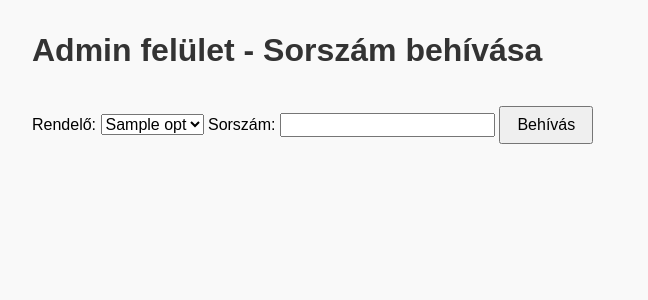
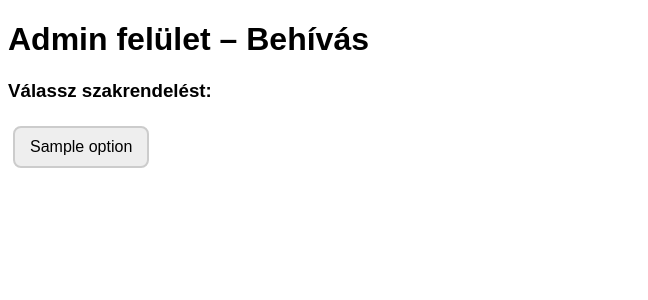
Before and after one commit to pancekristof/beteg-hivo, a Flask app: template templates/admin.html in a window 1280 px wide. Shown: the top 300 px of the page, without its empty margins (0-648 px from the left). Run offline with Flask 3, Linux system fonts and the light colour scheme; the template is opened without the code that fills it: most values are stand-ins (such as "Sample title", 1, 10 or a date in 2020); some libraries are stand-ins or nearby versions.

Commit message:
Add files via upload

```diff
--- a/app.py
+++ b/app.py
@@ -2,7 +2,7 @@ from flask import Flask, render_template, request, redirect
 
 app = Flask(__name__)
 
-# Előre definiált állomások
+# Szakrendelések és hozzájuk tartozó sorszámok
 data = {
     "Bőrgyógyászat": [],
     "Szemészet": [],
@@ -12,28 +12,28 @@ data = {
 # Behívott sorszámok
 called_numbers = []
 
-# Input oldal - beteg beléptetés
+# Input oldal – beteg belépés
 @app.route('/input', methods=['GET', 'POST'])
 def input_page():
     if request.method == 'POST':
         option = request.form['option']
         number = request.form['number']
-        if option in data:
+        if option in data and number:
             data[option].append(number)
         return redirect('/input')
     return render_template('input.html', options=list(data.keys()))
 
-# Admin oldal - hívásra alkalmas sorszámok
+# Admin oldal – sorszám behívás
 @app.route('/admin')
 def admin_page():
-    return render_template('admin.html', data=data)
+    return render_template('admin.html', data=data, called=called_numbers)
 
-# Kijelző oldal - sorszámok megjelenítése
+# Kijelző oldal – megjelenítés
 @app.route('/display')
 def display_page():
     return render_template('display.html', data=data, called=called_numbers)
 
-# Behívás - admin oldalról történik
+# Behívás kezelése
 @app.route('/call')
 def call_number():
     option = request.args.get('option')
@@ -42,6 +42,6 @@ def call_number():
         called_numbers.append(number)
     return '', 204
 
-# Fejlesztési mód helyi futtatásra
+# Lokális futtatáshoz
 if __name__ == '__main__':
     app.run(debug=True)
--- a/templates/admin.html
+++ b/templates/admin.html
@@ -1,57 +1,80 @@
 <!DOCTYPE html>
-<html lang="hu">
+<html>
 <head>
-    <meta charset="UTF-8" />
-    <title>Beteghívó - Admin</title>
-    <link rel="stylesheet" href="/static/style.css" />
+    <title>Admin – Behívás</title>
+    <style>
+        body {
+            font-family: Arial, sans-serif;
+        }
+        .option, .number {
+            display: inline-block;
+            padding: 10px 15px;
+            margin: 5px;
+            background-color: #eee;
+            border: 2px solid #ccc;
+            border-radius: 8px;
+            cursor: pointer;
+        }
+        .option.selected {
+            background-color: #cce5ff;
+            border-color: #3399ff;
+        }
+        .number:hover {
+            background-color: #d4edda;
+        }
+    </style>
 </head>
 <body>
-    <h1>Admin felület - Sorszám behívása</h1>
+    <h1>Admin felület – Behívás</h1>
 
-    <label for="option">Rendelő:</label>
-    <select id="option">
-        {% for opt in options %}
-        <option value="{{ opt }}">{{ opt }}</option>
+    <h3>Válassz szakrendelést:</h3>
+    <div id="options">
+        {% for option in data %}
+            <div class="option" onclick="selectOption('{{ option }}')">{{ option }}</div>
         {% endfor %}
-    </select>
+    </div>
 
-    <label for="number">Sorszám:</label>
-    <input type="text" id="number" />
+    <div id="number-list" style="margin-top: 20px;"></div>
 
-    <button id="callBtn">Behívás</button>
+    <script>
+        let selectedOption = null;
+        const data = {{ data|tojson }};
+        const called = {{ called|tojson }};
 
-    <p id="status"></p>
+        function selectOption(option) {
+            selectedOption = option;
+            document.querySelectorAll('.option').forEach(el => el.classList.remove('selected'));
+            document.querySelectorAll('.option').forEach(el => {
+                if (el.textContent === option) el.classList.add('selected');
+            });
 
-    <script src="//cdnjs.cloudflare.com/ajax/libs/socket.io/4.6.1/socket.io.min.js"></script>
-    <script>
-        const callBtn = document.getElementById('callBtn');
-        const optionSelect = document.getElementById('option');
-        const numberInput = document.getElementById('number');
-        const status = document.getElementById('status');
+            // Frissítjük a hozzá tartozó sorszámokat
+            const numberList = document.getElementById('number-list');
+            numberList.innerHTML = `<h3>${option} sorszámai:</h3>`;
 
-        const socket = io();
-
-        callBtn.addEventListener('click', async () => {
-            const option = optionSelect.value;
-            const number = numberInput.value.trim();
-            if (!number) {
-                status.textContent = 'Adj meg egy sorszámot!';
+            if (data[option].length === 0) {
+                numberList.innerHTML += '<p>Nincs rögzített sorszám.</p>';
                 return;
             }
 
-            const res = await fetch('/call_number', {
-                method: 'POST',
-                headers: { 'Content-Type': 'application/json' },
-                body: JSON.stringify({ option, number })
+            data[option].forEach(number => {
+                if (!called.includes(number)) {
+                    const btn = document.createElement('div');
+                    btn.className = 'number';
+                    btn.textContent = number;
+                    btn.onclick = () => callNumber(option, number);
+                    numberList.appendChild(btn);
+                }
             });
-            const data = await res.json();
-            if (data.status === 'ok') {
-                status.textContent = 'Sorszám behívva!';
-                numberInput.value = '';
-            } else {
-                status.textContent = 'Hiba: ' + data.message;
-            }
-        });
+        }
+
+        function callNumber(option, number) {
+            fetch(`/call?option=${option}&number=${number}`)
+                .then(() => {
+                    alert(`Sorszám ${number} behívva a(z) ${option} rendelésre.`);
+                    location.reload();
+                });
+        }
     </script>
 </body>
 </html>
```
Also changed, not shown: templates/display.html (+38 -15 lines).
